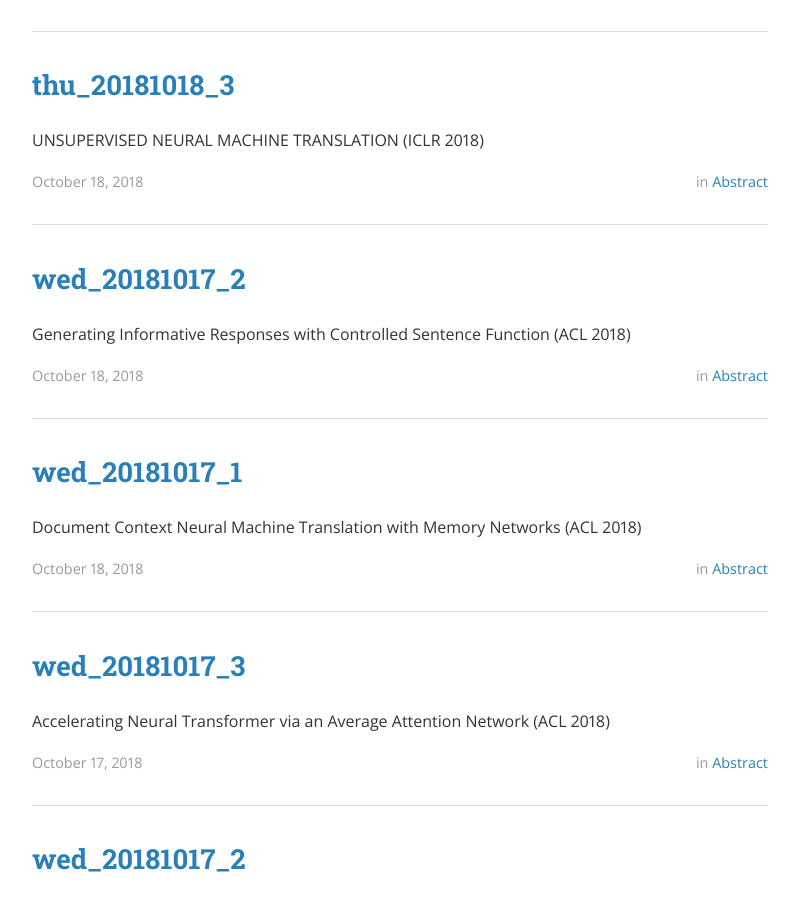
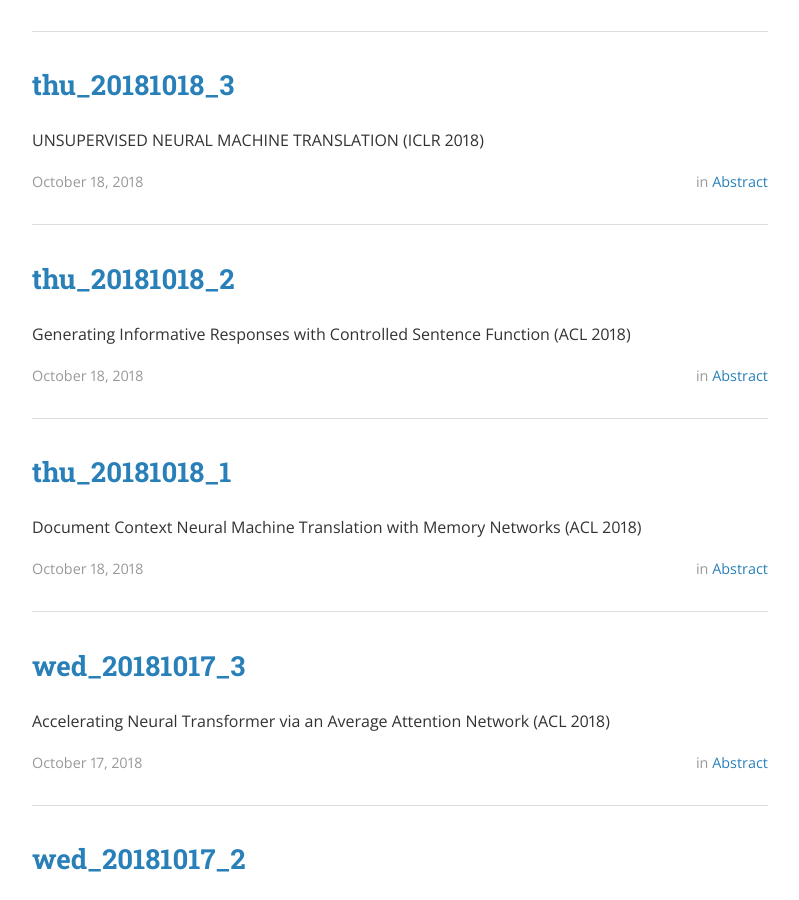
Before and after one commit to righ120/righ120.github.io, a Jekyll site: the page built from index.html, in a window 1280 px wide and 900 px high, scrolled down 803 px. Shown: the whole window, without its empty margins (240-1039 px from the left). Built offline with Jekyll 4.4.1, drawn with Linux system fonts in a browser that asks for light colours; nearby versions of some CDN libraries; the list of posts is cut into pages by our own code.

Commit message:
20181018

```diff
--- a/abstract/_posts/2018-10-18-1st-post.md
+++ b/abstract/_posts/2018-10-18-1st-post.md
@@ -1,5 +1,5 @@
 ---
-title : wed_20181017_1
+title : thu_20181018_1
 layout : post
 author : Heesoo Park
 tags : [MT]
--- a/abstract/_posts/2018-10-18-2nd-post.md
+++ b/abstract/_posts/2018-10-18-2nd-post.md
@@ -1,5 +1,5 @@
 ---
-title : wed_20181017_2
+title : thu_20181018_2
 layout : post
 author : Heesoo Park
 tags : [Generating_Response]
```
